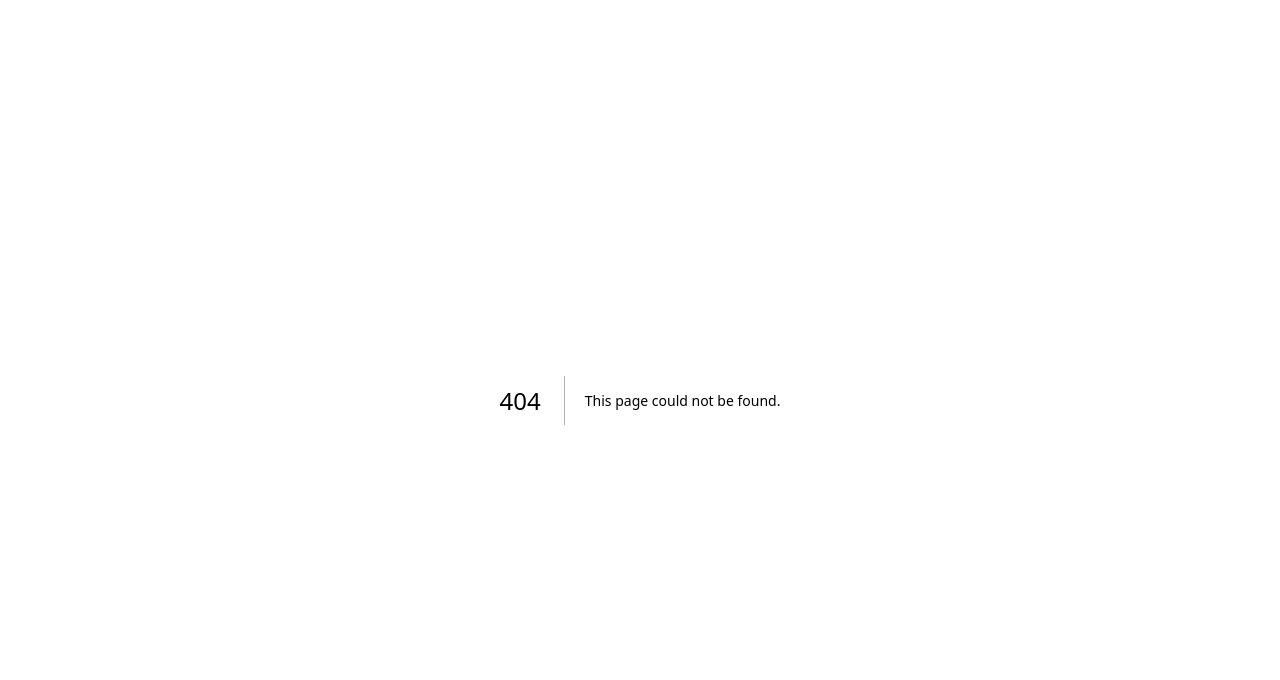
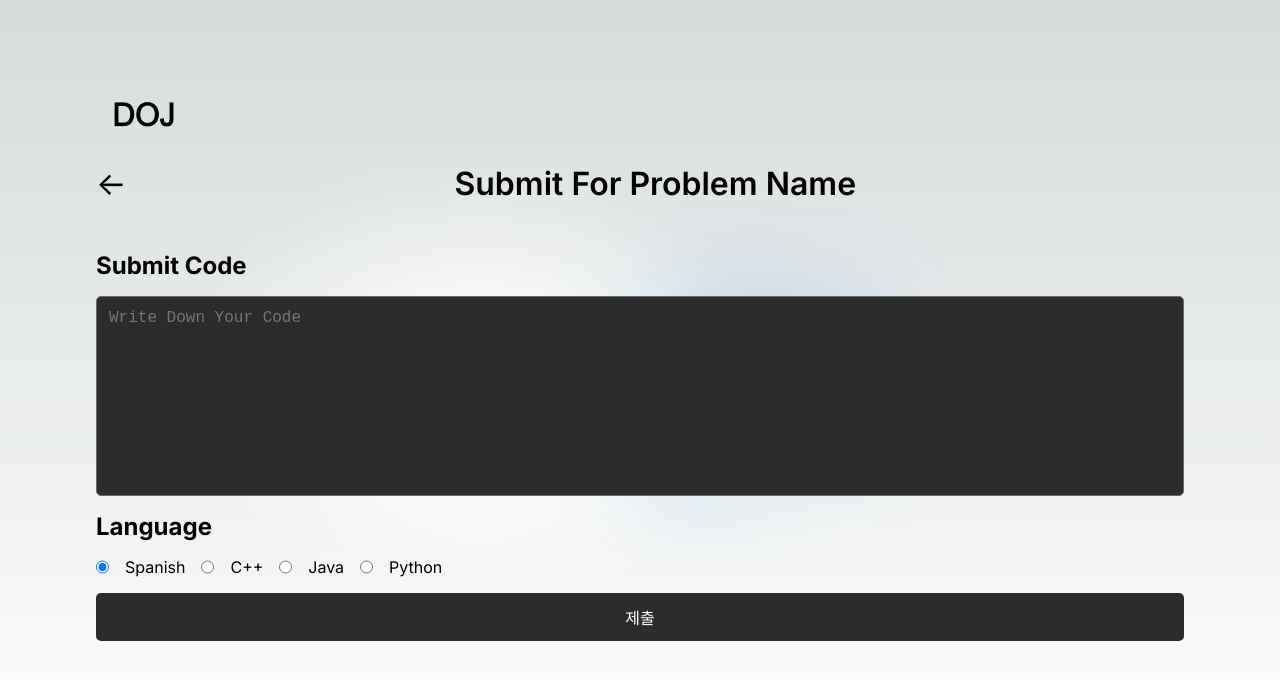
Before and after one commit to ChaBunSI/DOJ-Docker-Online-Judge-Service, a Next.js app: page /problem/1/submit in a window 1280 px wide. Before the commit this address had no page. Shown: the top 680 px of the page. Built offline with nearby package versions, Linux system fonts and the light colour scheme.

Commit message:
Fix: error

```diff
--- a/app/page.tsx
+++ b/app/page.tsx
@@ -46,7 +46,7 @@ export default function Home() {
           <h2>
             Submissions <span>-&gt;</span>
           </h2>
-          <p>You can find all user's submissions.</p>
+          <p>You can find all user&#39;s submissions.</p>
         </Link>
 
         <a
--- a/app/problem.module.css
+++ b/app/problem.module.css
@@ -41,6 +41,23 @@
     font-size: 1rem;
     background-color: #2c2c2c;
     resize: none;
+}
+
+.submit_button{
+    width: 100%;
+    padding: 0.75rem 0.75rem;
+    border-radius: 5px;
+    border: none;
+    background-color: #2c2c2c;
+    color: #fff;
+    font-size: 1rem;
+    cursor: pointer;
+    transition: all 0.1s ease-in-out;
+}
+
+.submit_button:hover{
+    background-color: #3c3c3c;
+    transition: all 0.1s ease-in-out;
 }
 
 .problem_ioblock{
--- a/app/problem/[id]/page.tsx
+++ b/app/problem/[id]/page.tsx
@@ -5,8 +5,10 @@ import styles from "../../page.module.css";
 import pStyles from "../../problem.module.css";
 import Image from "next/image";
 import { useEffect } from "react";
+import { useParams } from "next/navigation";
 
 export default function Problem() {
+  const { id } = useParams();
   useEffect(() => {
     console.log("hello");
   }, []);
@@ -31,7 +33,7 @@ export default function Problem() {
               &lt;-
             </Link>
             <h1>Problem Name</h1>
-            <Link href={"/submission"}>Submit</Link>
+            <Link href={"/problem/" + id + "/submit"}>Submit</Link>
           </div>
           <div className={pStyles.problem_chunk}>
             <h2>Description</h2>
--- /dev/null
+++ b/app/problem/[id]/submit/page.tsx
@@ -0,0 +1,68 @@
+"use client";
+
+import Link from "next/link";
+import styles from "../../../page.module.css";
+import pStyles from "../../../problem.module.css";
+import Image from "next/image";
+import { useParams } from "next/navigation";
+import { useEffect } from "react";
+
+export default function Problem() {
+  const { id } = useParams();
+  useEffect(() => {
+    console.log("hello");
+  }, []);
+  return (
+    <main className={pStyles.main}>
+      <div className={styles.description}>
+        <Link href={"/"} className={styles.logo_wrapper}>
+          <Image
+            className={styles.logo}
+            src="/dojb.png"
+            alt="Next.js Logo"
+            width={64}
+            height={36}
+            priority
+          />
+        </Link>
+      </div>
+      <div className={styles.center}>
+        <div className={pStyles.problem_wrapper}>
+          <div className={pStyles.problem_header}>
+            <Link href={"/problem/" + id} className={pStyles.arrow}>
+              &lt;-
+            </Link>
+            <h1>Submit For Problem Name</h1>
+            <div></div>
+          </div>
+          <div className={pStyles.problem_chunk}>
+            <h2>Submit Code</h2>
+            <textarea placeholder="Write Down Your Code"></textarea>
+          </div>
+          {/* make radio button for language selection */}
+          <div className={pStyles.problem_chunk}>
+            <h2>Language</h2>
+            <div className={pStyles.problem_ioblock}>
+              <input
+                type="radio"
+                name="language"
+                value="spanish"
+                checked
+                readOnly
+              />
+              <label>Spanish</label>
+              <input type="radio" name="language" value="cpp" readOnly />
+              <label>C++</label>
+              <input type="radio" name="language" value="java" readOnly />
+              <label>Java</label>
+              <input type="radio" name="language" value="python" readOnly />
+              <label>Python</label>
+            </div>
+            <button className={pStyles.submit_button}>제출</button>
+          </div>
+        </div>
+      </div>
+      <div></div>
+    </main>
+  );
+}
```
